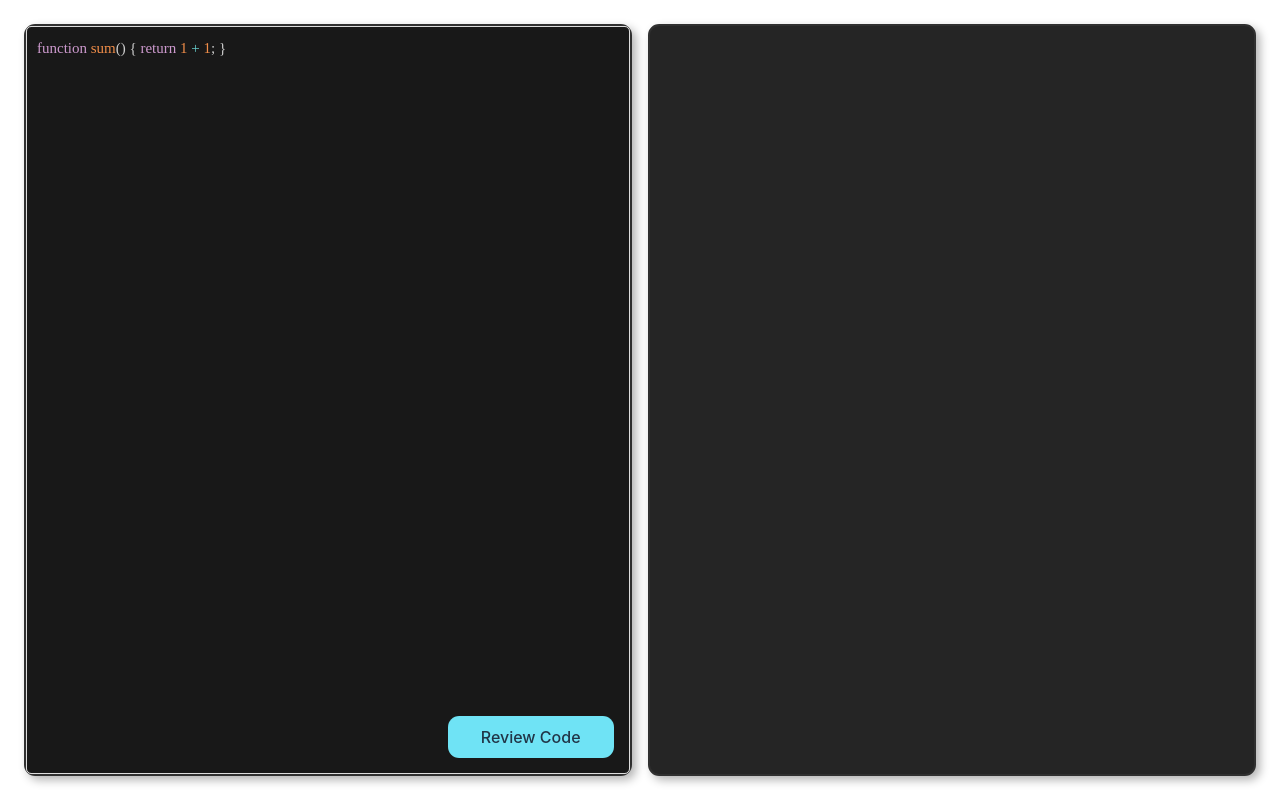
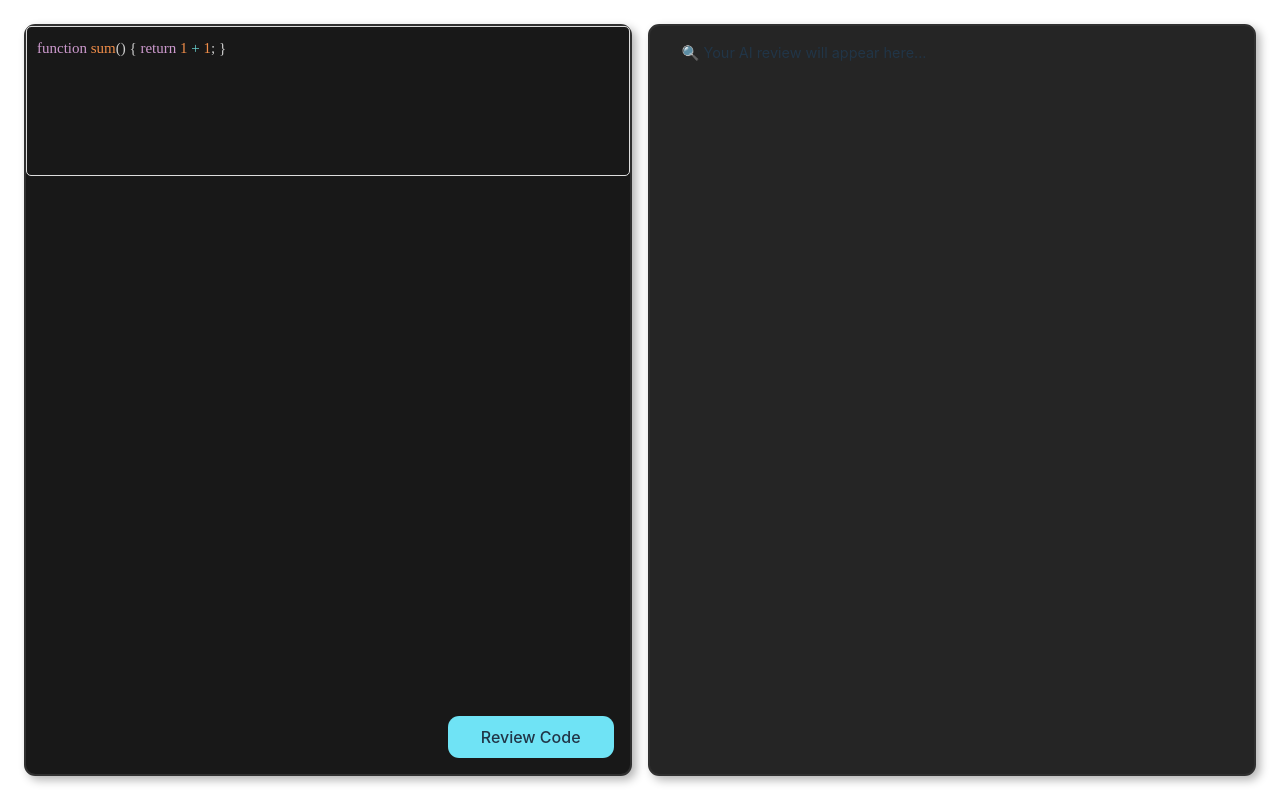
Before and after one commit to guruprasadvaidya/CodeReview-Frontend-, a React (Vite) app: page / in a window 1280 px wide. Built offline with nearby package versions, Linux system fonts and the light colour scheme; no server answers.

Commit message:
Updated AI review logic

```diff
--- a/src/App.jsx
+++ b/src/App.jsx
@@ -12,62 +12,66 @@ import ReviewSection from "./components/ReviewSection";
 function App() {
   const [code, setCode] = useState(`function sum() { return 1 + 1; }`);
   const [review, setReview] = useState("");
+  const [loading, setLoading] = useState(false); // Loading state
+  const [error, setError] = useState(null); // Error state
+
+  // ✅ Fallback backend URL in case .env is missing
+  const backendUrl = import.meta.env.VITE_BACKEND_URL || "http://localhost:10000";
 
   useEffect(() => {
     Prism.highlightAll();
-  }, []);
+  }, [code]); // ✅ Ensures syntax highlighting updates
 
   async function reviewCode() {
+    setLoading(true);
+    setError(null);
+
     try {
-      const response = await axios.post(
-        "http://localhost:5000/ai/get-review",
-        { code }
-      );
+      const response = await axios.post(`${backendUrl}/ai/get-review`, { code });
 
       if (response.data.review) {
         setReview(response.data.review);
       } else {
-        setReview("No review received from AI.");
+        setReview("⚠️ No review received from AI.");
       }
     } catch (error) {
-      console.error("Error fetching review:", error);
-      setReview("⚠️ Failed to fetch review. Please try again.");
+      console.error("❌ Error fetching review:", error.response?.data || error.message);
+      setError("⚠️ Failed to fetch review. Please try again.");
+    } finally {
+      setLoading(false);
     }
   }
 
   return (
-    <>
     <main>
       <div className="left">
-          <div className="code">
+        <div className="code-editor">
           <Editor
             value={code}
             onValueChange={(code) => setCode(code)}
-              highlight={(code) =>
-                Prism.highlight(code, Prism.languages.javascript, "javascript")
-              }
+            highlight={(code) => Prism.highlight(code, Prism.languages.javascript, "javascript")}
             padding={10}
             style={{
               fontSize: 15,
               border: "1px solid #ddd",
               borderRadius: "5px",
-                height: "100%",
+              minHeight: "150px",
               width: "100%",
               fontFamily: "Fira Code, Fira Mono",
             }}
           />
         </div>
-          <button className="review" onClick={reviewCode}>
-            Review Code
+        <button className="review" onClick={reviewCode} disabled={loading}>
+          {loading ? "Reviewing..." : "Review Code"}
         </button>
       </div>
       <div className="right">
+        {error && <p className="error">{error}</p>}
         <ReactMarkdown rehypePlugins={[rehypeHighlight]}>
-            {review}
+          {review || "🔍 Your AI review will appear here..."}
         </ReactMarkdown>
       </div>
     </main>
-    </>
   );
 }
 
```
Lines whose indentation alone changed are shown as unchanged.
